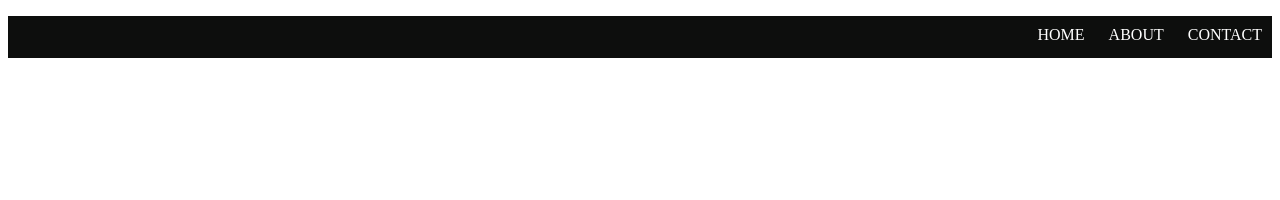
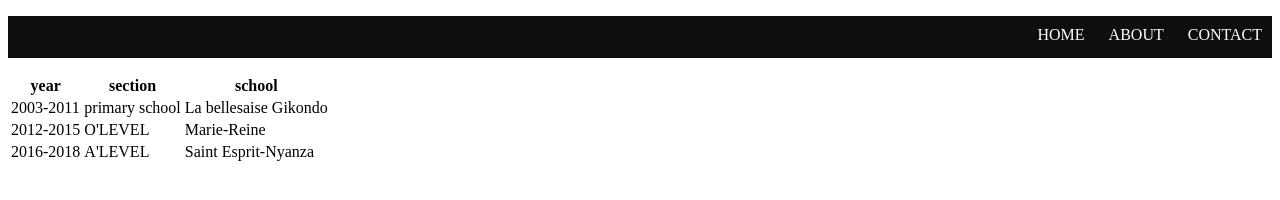
Before and after one commit to lyndaflower/portfolio, a plain HTML site: page index.html in a window 1280 px wide. Drawn offline with Linux system fonts and the light colour scheme.

```diff
--- a/index.html
+++ b/index.html
@@ -16,6 +16,27 @@
             </ul>
         </nav>
     </div>
-
+    <table>
+        <tr>
+            <th>year</th>
+            <th>section</th>
+            <th>school</th>
+        </tr>
+        <tr>
+            <td>2003-2011</td>
+            <td>primary school</td>
+            <td>La bellesaise Gikondo</td>
+        </tr>
+        <tr>
+            <td>2012-2015</td>
+            <td>O'LEVEL</td>
+            <td>Marie-Reine</td>
+        </tr>
+        <tr>
+            <td>2016-2018</td>
+            <td>A'LEVEL</td>
+            <td>Saint Esprit-Nyanza</td>
+        </tr>
+    </table>
 </body>
 </html>
```
